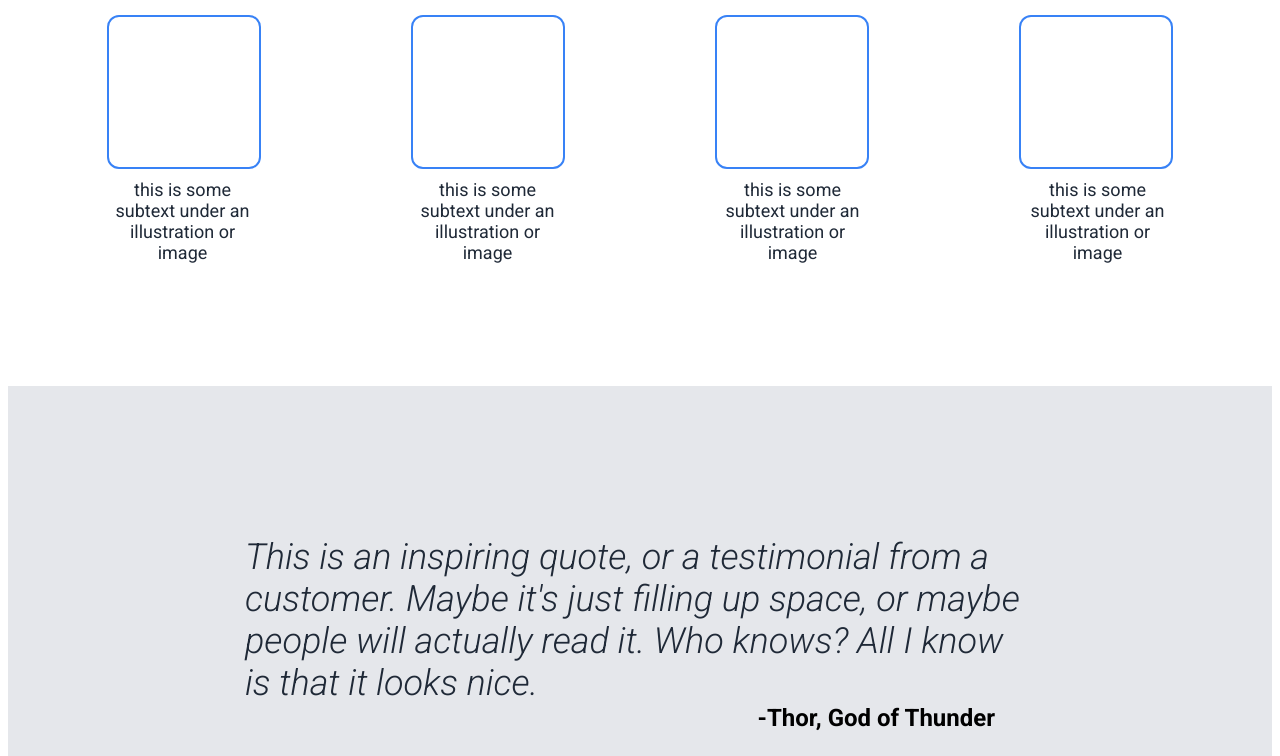
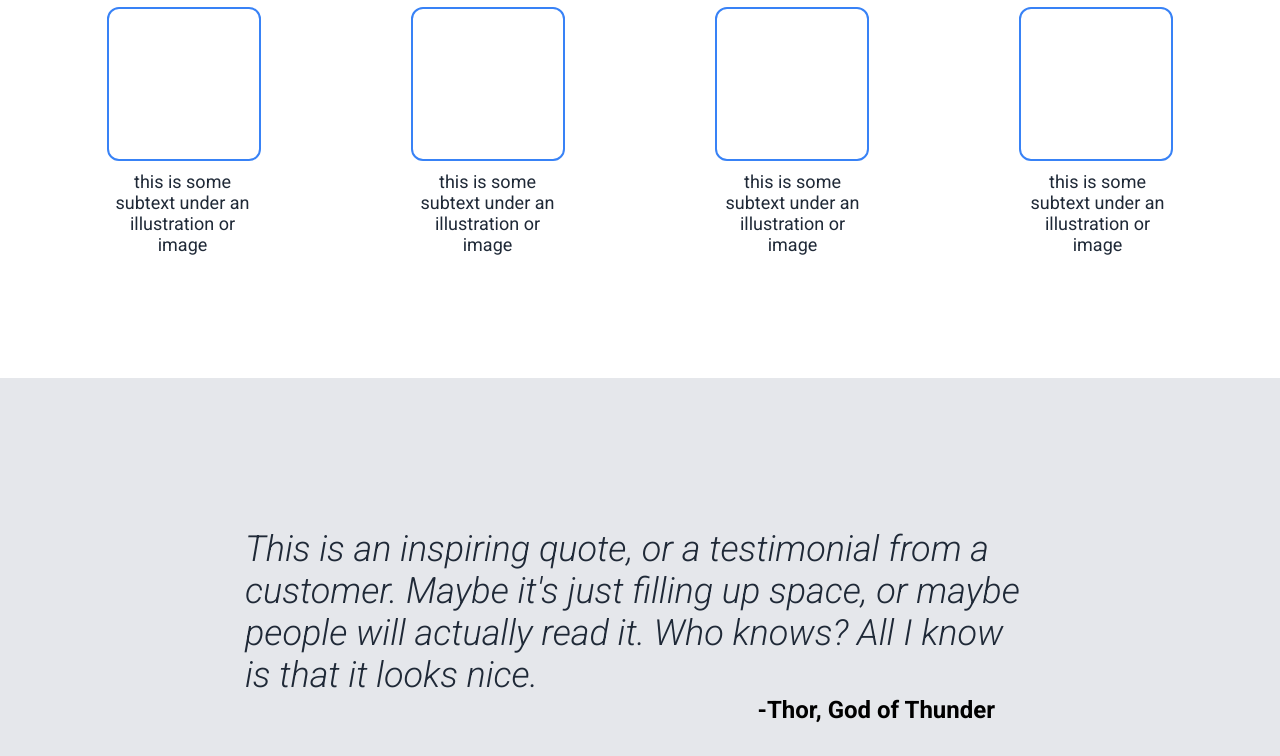
Before and after one commit to centimeter06/landing-page, a plain HTML site: page index.html in a window 1280 px wide. Shown: the part 743-1499 px from the top of the page. Drawn offline with Linux system fonts and the light colour scheme.

Commit message:
Minor adjustments

```diff
--- a/index.css
+++ b/index.css
@@ -1,5 +1,11 @@
 @import url('https://fonts.googleapis.com/css2?family=Roboto:wght@400;700&display=swap');
 
+html, body {
+    width: 100%;
+    margin: 0;
+    padding: 0;
+    overflow-x: hidden;
+  }
 
 .container1 {
     background: #1F2937;
```
